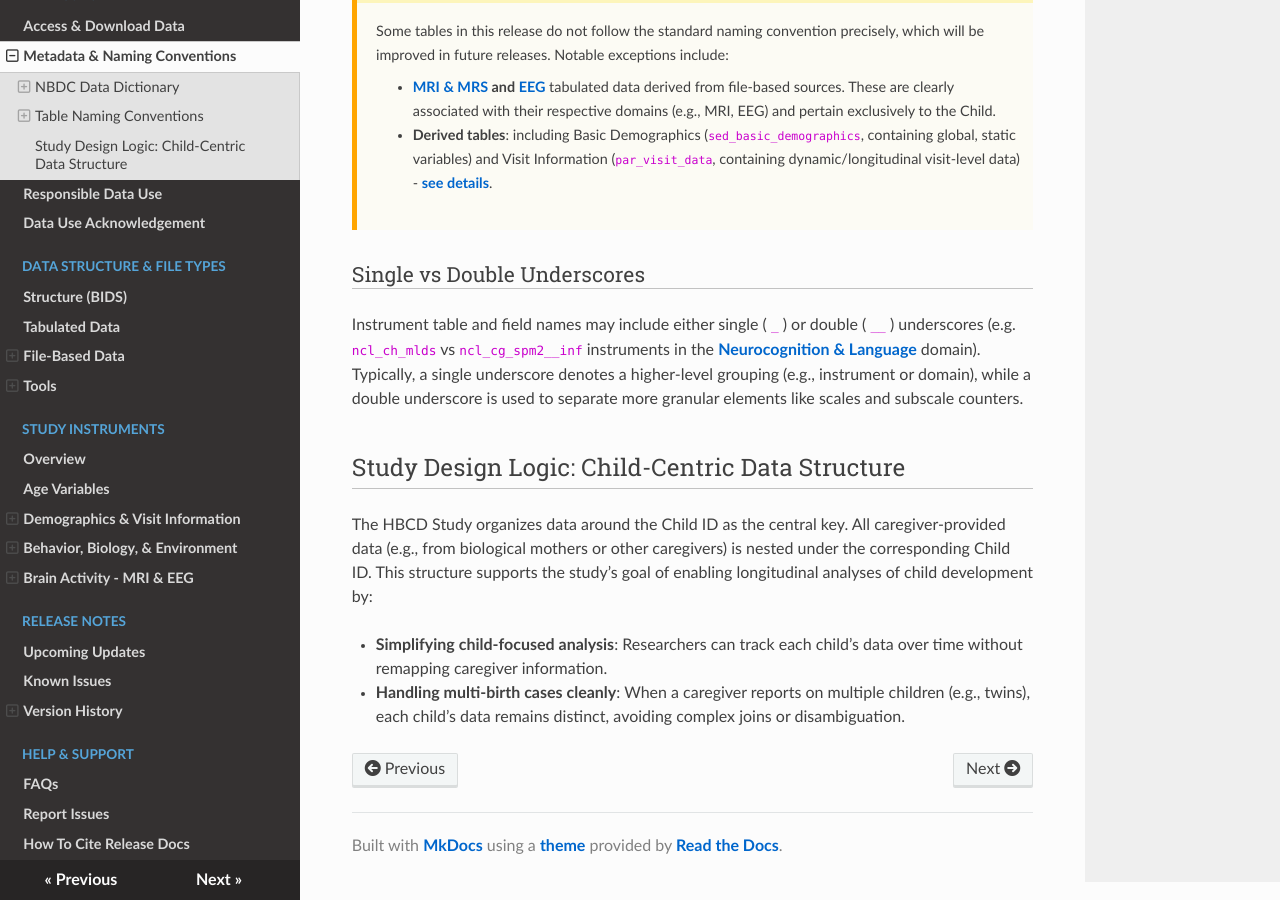
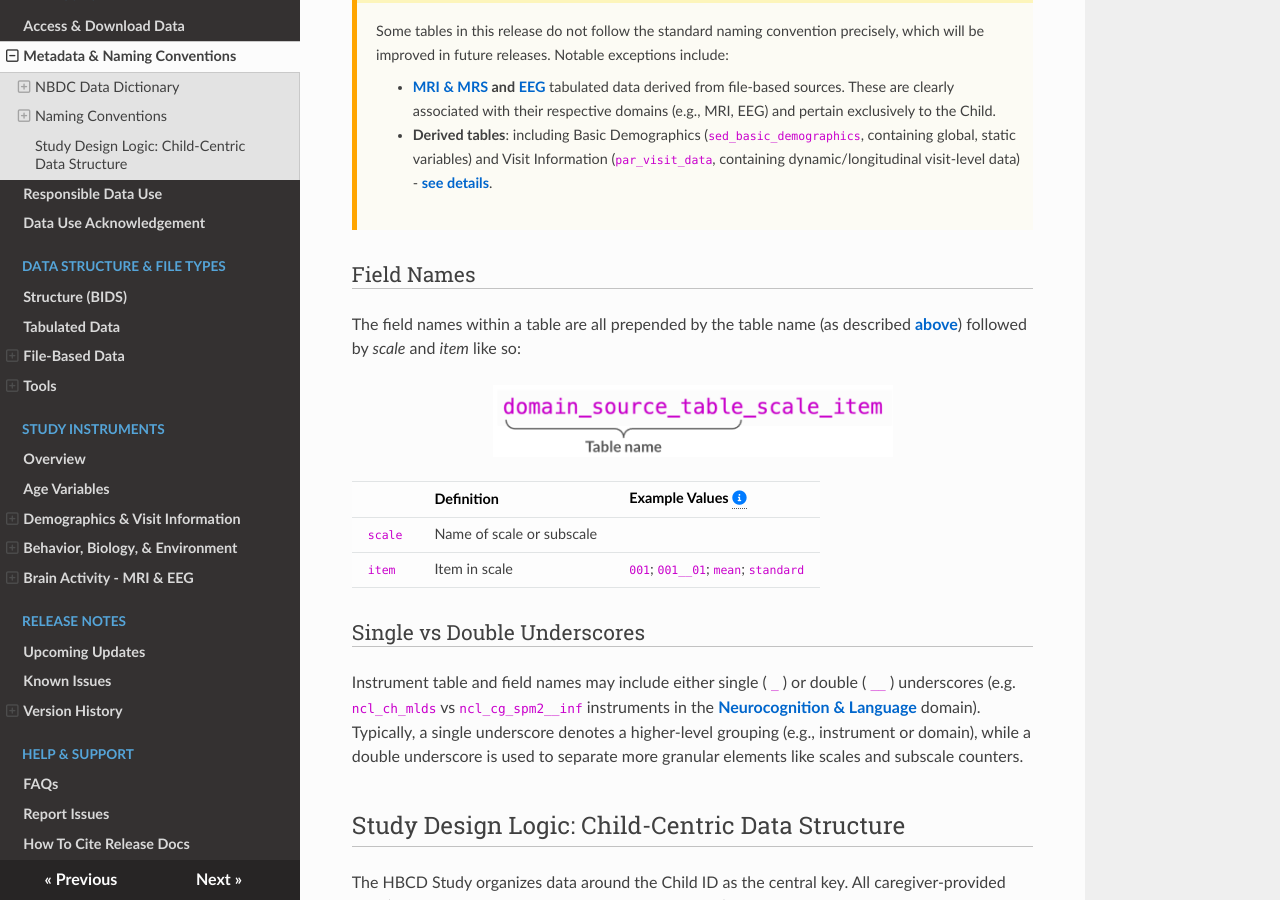
Before and after one commit to nbdc-datahub/hbcd-docs, an MkDocs documentation site: the page built from docs/access/metadata.md, in a window 1280 px wide and 900 px high, scrolled down 3521 px. Built offline with MkDocs 1.6.1, drawn with Linux system fonts in a browser that asks for light colours; nearby versions of some CDN libraries; some of the changed text lies outside the part shown.

Commit message:
add field naming conventions section

```diff
--- a/docs/access/metadata.md
+++ b/docs/access/metadata.md
@@ -355,9 +355,9 @@ Below are the definitions for the columns in the data dictionary and levels tabl
 <p>Column names appended with <b>*_es</b> are currently blank in the Lasso Dictionary Query Tool and will become available in a future release. Some columns in the data dictionary are not applicable to HBCD study data. These columns will appear in Lasso Portal queries, but will have blank values. Examples include <b>atlas</b>, <b>metric</b>, <b>sub_domain</b>, columns including <b>nda/deap/redcap</b>, etc. These columns can be safely ignored.</p>
 </div>
 
-## Table Naming Conventions
+## Naming Conventions
 
-### General Structure
+### Table Names
 
 A unified naming convention has been applied to most table names in the tabulated release data (see overview of tabulated vs. file-based data [here](../datacuration/overview.md)). This convention is designed to provide clarity and consistency across the dataset, making it easier for users to understand the structure and content of the data. The **standard table name format** is:
 
@@ -472,6 +472,33 @@ A unified naming convention has been applied to most table names in the tabulate
 <li><strong>Derived tables</strong>: including Basic Demographics (<code>sed_basic_demographics</code>, containing global, static variables) and Visit Information (<code>par_visit_data</code>, containing dynamic/longitudinal visit-level data) - <a href="../../instruments/#demo">see details</a>.</li>
 </div>
 
+### Field Names
+
+The field names within a table are all prepended by the table name (as described [above](#table-names)) followed by *scale* and *item* like so:
+
+<p align="center">
+<img src="../images/field-naming.png" alt="field naming convention: domain_source_table_scale_item"  width="400">
+</p>
+
+<table class="table-no-vertical-lines" style="width: 100%; border-collapse: collapse; table-layout: fixed;">
+<thead>
+  <th></th>
+  <th>Definition</th>
+  <th>Example Values <span class="tooltip tooltip-right"><span class="emoji"><i class="fa-solid fa-circle-info"></i></span><span class="tooltiptext" style="font-size: 0.9em;">for tables provided in the current release only</span></span>
+</thead>
+<tbody>
+<tr>
+  <td><b><code>scale</code></b></td>
+  <td style="word-wrap: break-word; white-space: normal;">Name of scale or subscale</td>
+  <td>  </td>
+</tr>
+<tr>
+<td><b><code>item</code></b></td>
+<td>Item in scale</td>
+<td><code>001</code>; <code>001__01</code>; <code>mean</code>; <code>standard</code></td></tr>
+</tbody>
+</table>
+
 ### Single vs Double Underscores
 
 Instrument table and field names may include either single ( `_` ) or double ( `__` ) underscores (e.g. `ncl_ch_mlds` vs `ncl_cg_spm2__inf` instruments in the [Neurocognition & Language](../instruments/index.md#neurocog) domain). Typically, a single underscore denotes a higher-level grouping (e.g., instrument or domain), while a double underscore is used to separate more granular elements like scales and subscale counters.
```
Also changed, not shown: docs/access/images/field-naming.png (added).
